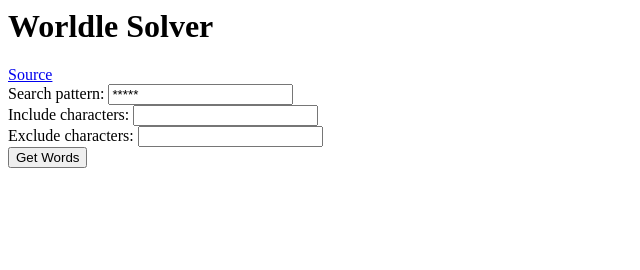
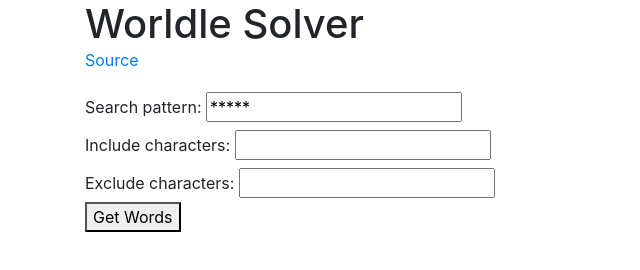
Before and after one commit to ikenley/wordle-solver, a website built with webpack: page index.html in a window 1280 px wide. Shown: the whole page, without its empty margins (0-640 px from the left). Built offline with nearby package versions, Linux system fonts and the light colour scheme.

Commit message:
html style

```diff
--- a/index.html
+++ b/index.html
@@ -1,15 +1,28 @@
 <html>
+  <head>
+    <meta charset="UTF-8">
+    <meta name="viewport" content="width=device-width, initial-scale=1.0">
+    <meta http-equiv="X-UA-Compatible" content="ie=edge">
+    <title>Wordle-Solver</title>
+    <link
+      rel="stylesheet" href="https://stackpath.bootstrapcdn.com/bootstrap/4.3.1/css/bootstrap.min.css"
+      integrity="sha384-ggOyR0iXCbMQv3Xipma34MD+dH/1fQ784/j6cY/iJTQUOhcWr7x9JvoRxT2MZw1T"
+      crossorigin="anonymous">
+  </head>
+
   <body>
-    <div>
-        <h1>Worldle Solver</h1>
-        <a href="https://github.com/ikenley/wordle-solver">Source</a>
+    <div class="container">
+      <div class="mb-3">
+          <h1 class="m-0">Worldle Solver</h1>
+          <a href="https://github.com/ikenley/wordle-solver">Source</a>
+      </div>
+
+      <div class="py-1">Search pattern: <input id="search-pattern" value="*****"></input></div>
+      <div class="py-1">Include characters: <input id="include-characters" value=""></input></div>
+      <div class="py-1">Exclude characters: <input id="exclude-characters" value=""></input></div>
+      <div><button id="run-search">Get Words</button></div>
+      <ul id="result-list"></ul>
     </div>
-
-    <div>Search pattern: <input id="search-pattern" value="*****"></input></div>
-    <div>Include characters: <input id="include-characters" value=""></input></div>
-    <div>Exclude characters: <input id="exclude-characters" value=""></input></div>
-    <div><button id="run-search">Get Words</button></div>
-    <ul id="result-list"></ul>
 
     <script src="dist/index.js"></script>
   </body>
```
Also changed, not shown: README.md.
